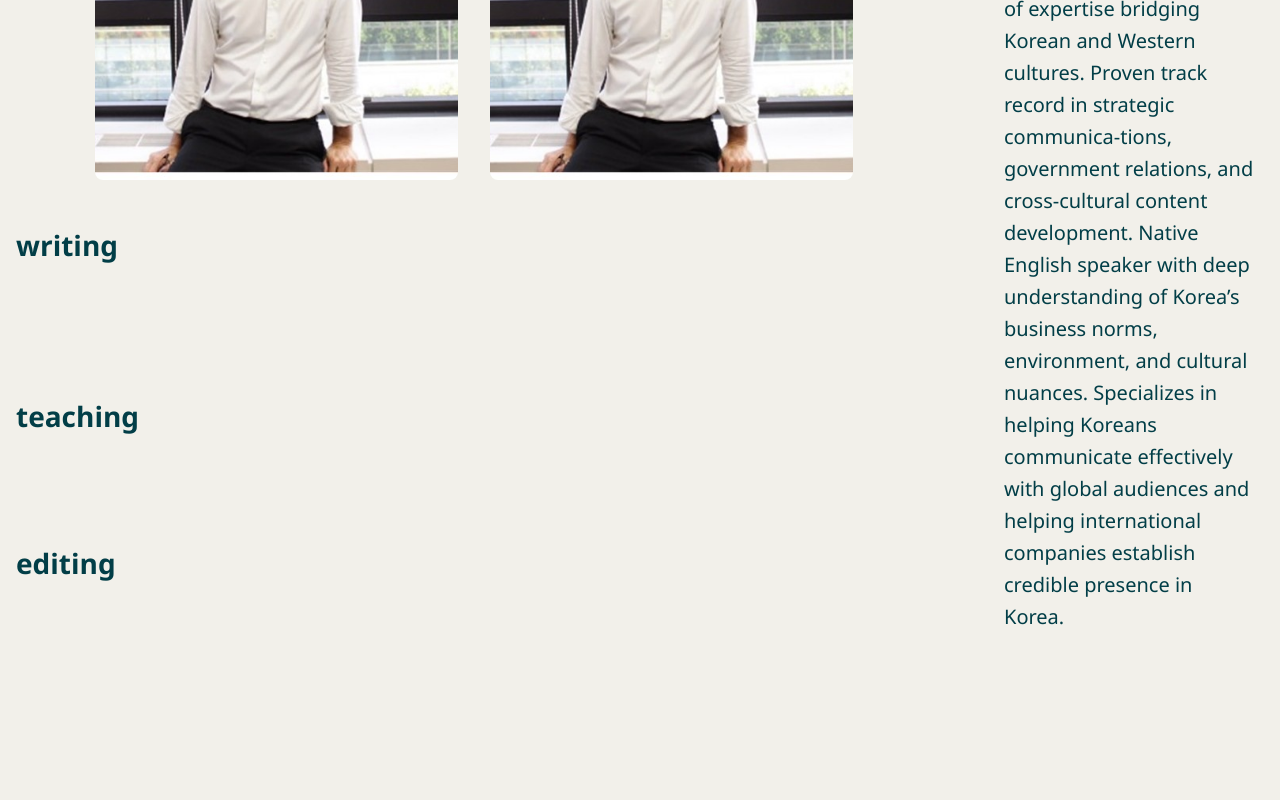
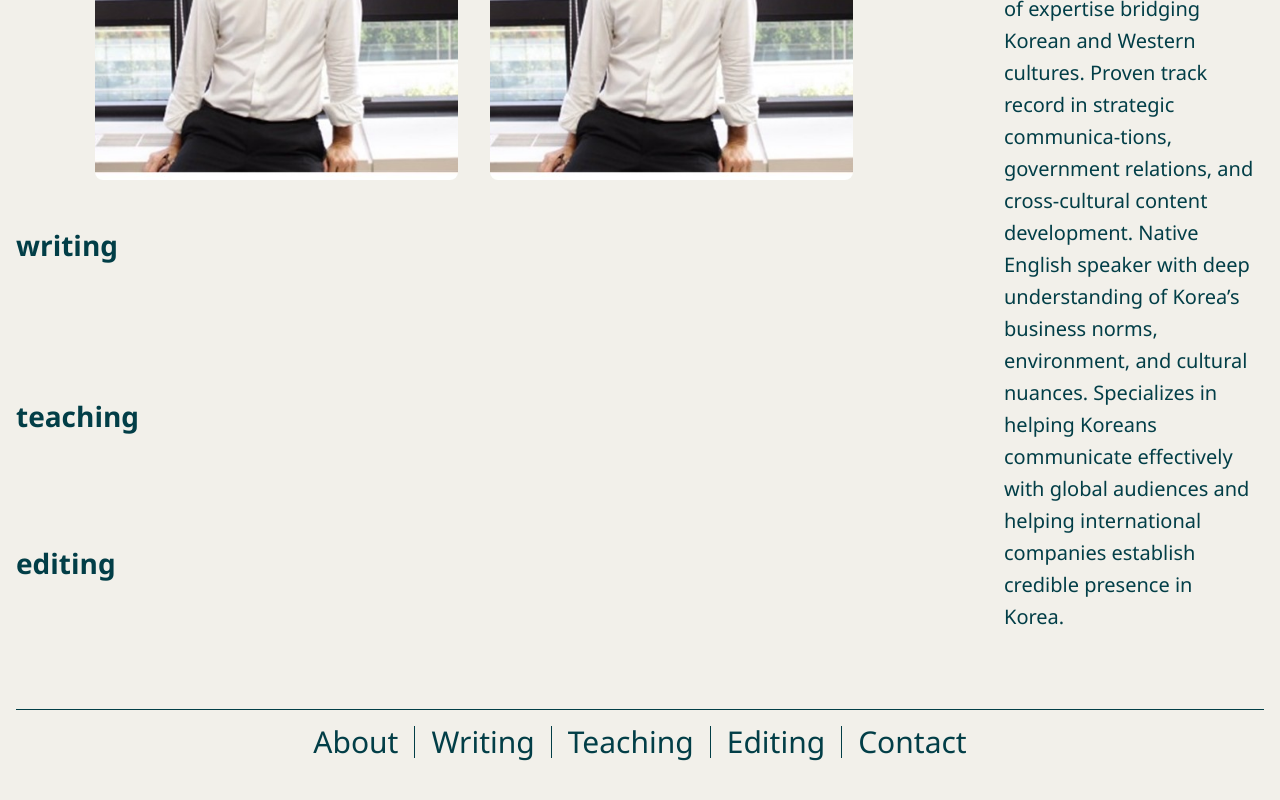
Before and after one commit to wksnders/David-Portfolio, a Vue app: page /contact-me in a window 1280 px wide. Shown: the part 368-1168 px from the top of the page. Before the commit the page ends 1061 px from the top, so only its background shows below. Built offline with nearby package versions, Linux system fonts and the light colour scheme.

Commit message:
add 1 korean entry and footer

```diff
--- a/public/locales/ko.yaml
+++ b/public/locales/ko.yaml
@@ -0,0 +1 @@
+AboutMeSectionBody: "전업 작가를 꿈꾸지만, 생계를 위해 교육, 편집, 홍보 일을 해야 했습니다. 다행히 이 모든 일을 즐기고 잘하는 편입니다. 특히 저를 고용하는 사람들, 기업, 부처, 대학, 단체들이 한국이나 미국에 기반을 두고 있다면 더욱 그렇습니다. 제가 인생을 나누어 살아온 두 나라이기 때문입니다. 또한 독일어도 어느 정도 구사하며, 어디서든 진실한 사람이라면 기꺼이 함께 일하고 싶습니다."
--- a/src/components/Footer.vue
+++ b/src/components/Footer.vue
@@ -1,13 +1,24 @@
 <script setup>
-import useLocalization from '../composables/useLocalization'
-
-const { getTranslationRef,ready} = useLocalization()
-const headerText = getTranslationRef('brandPageTitle')
+import Navigation from './Navigation.vue';
 </script>
 
 <template>
+    <div class="footer-container">
+        <div class="border"></div>
+        <Navigation/>
+    </div>
 
 </template>
 
 <style scoped>
+.footer-container{
+    padding: 1rem;
+    width: 100%;
+}
+
+.border{
+    width: 100%;
+    height: 1px;
+    border-top: 1px solid var(--color-text);
+}
 </style>
```
